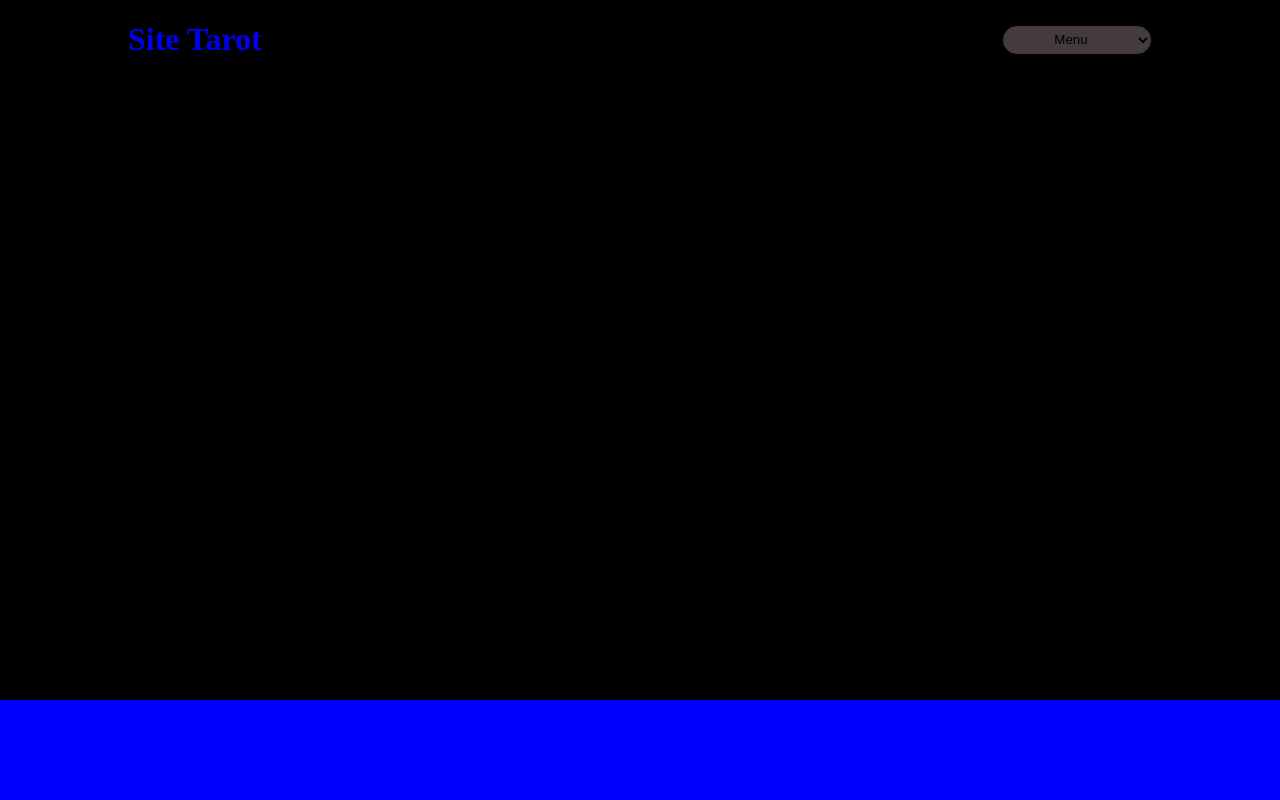
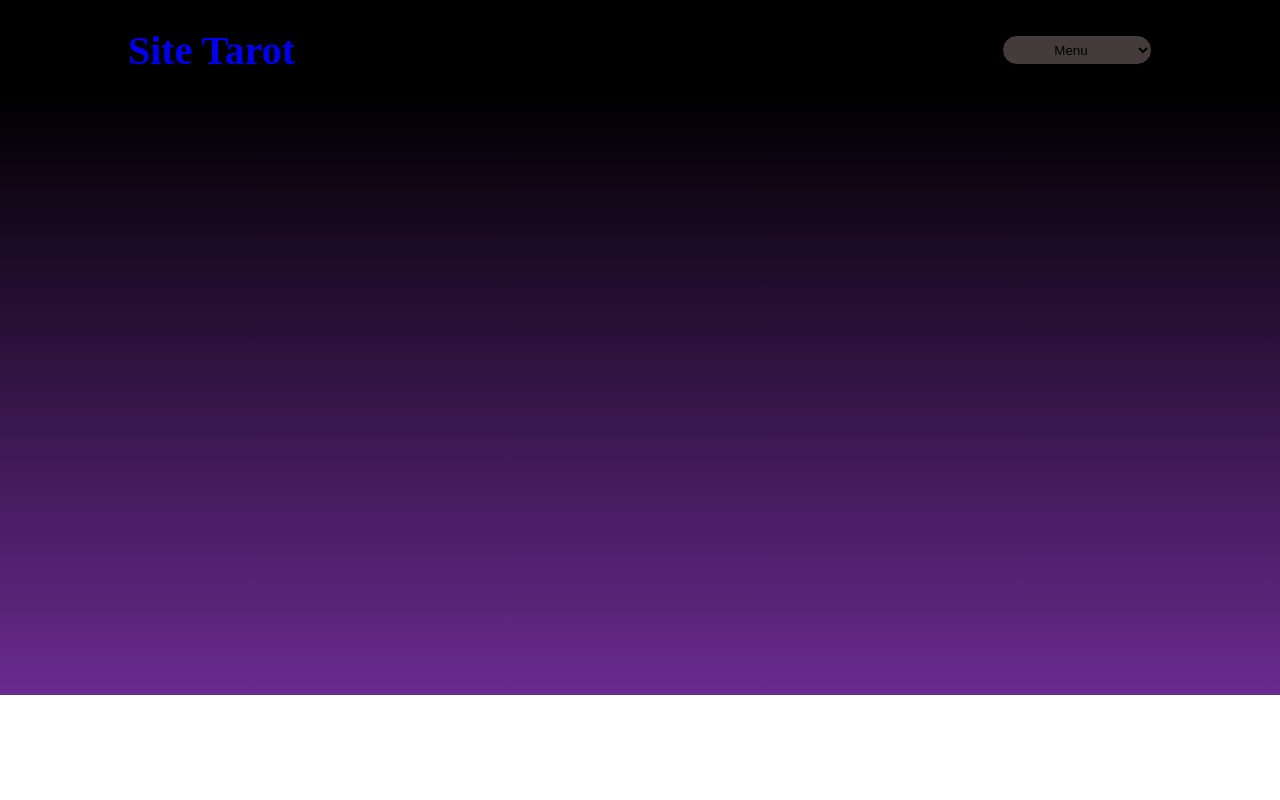
Before and after one commit to Don616/sitetarot, a plain HTML site: page Site/login.html in a window 1280 px wide. Shown: the top 800 px of the page. Drawn offline with Linux system fonts and the light colour scheme; a web font is replaced by a local one.

Commit message:
terminado o cadastro

```diff
--- a/Site/css/cadastro.css
+++ b/Site/css/cadastro.css
@@ -1,10 +1,14 @@
+html{
+    overflow: hidden;
+}
 .box1{
-    height: 530px;
+    height: 600px;
     width: 100%;
     display: flex;
     align-items: center;
     justify-content: center;
-    background-color: red;
+    /*background-color: #6a2a8f;*/
+    background-image: linear-gradient(black, #6a2a8f);
 }
 .tela{
     height: 80%;
@@ -42,7 +46,7 @@
     flex-direction: column;
     justify-content: flex-start;
     text-align: center;
-    background-color: rgba(0, 128, 0, 0.575);
+    background-color: #bfb0c78c;
     border-radius: 0px 30px 30px 0px;
 }
 
@@ -73,6 +77,7 @@
     font-style: italic;
     color: grey;
 
+
 }
 .inputs input, .inputs select,#conteudo2 button{
     padding: 3px;
@@ -82,6 +87,7 @@
     padding: 5px;
     height: 40px;
     width: 150px;
+    margin-top: 20px;
 }
 #conteudo2 select{width: 410px;}
 #conteudo2 button:hover{ border: black solid 3px; color: black; cursor: pointer;}
--- /dev/null
+++ b/Site/css/login.css
@@ -0,0 +1,12 @@
+html{
+    overflow: hidden;
+}
+.box1{
+    height: 600px;
+    width: 100%;
+    display: flex;
+    align-items: center;
+    justify-content: center;
+    /*background-color: #6a2a8f;*/
+    background-image: linear-gradient(black, #6a2a8f);
+}
--- a/Site/css/style.css
+++ b/Site/css/style.css
@@ -1,3 +1,7 @@
+@import url('https://fonts.googleapis.com/css2?family=Dancing+Script:wght@500&display=swap');
+@import url('https://fonts.googleapis.com/css2?family=Dancing+Script:wght@500&family=Indie+Flower&family=Patrick+Hand&display=swap');
+@import url('https://fonts.googleapis.com/css2?family=Dancing+Script:wght@500&family=Indie+Flower&family=Patrick+Hand&family=Zen+Antique&display=swap');
+
 html{
     scrollbar-width: none;
     scroll-behavior: smooth;
@@ -8,6 +12,9 @@ html{
 a {text-decoration: none;}
 a:visited{color:#fff}
 
+h1{
+    font-family: 'Zen Antique', serif;
+}
 body {
     padding: 0;
     margin: 0;
@@ -20,7 +27,7 @@ body {
 
 header {
 
-    height: 100px;
+    height: 95px;
     width: 100%;
     background-color: black;
 
@@ -29,15 +36,17 @@ header .container{
 
     display: flex;
     justify-content: space-between;
+    align-items: center;
 
-    align-items: center;
 
 }
 .logo{
 
-    color: white;
+    color:#fff;
     width: max-content;
     height: max-content;
+    font-size: 20px;
+
 
 }
 header .menu {
@@ -49,6 +58,7 @@ header .menu {
     border-radius: 15px;
     display: flex;
     text-align: center;
+    align-items: center;
     justify-content: center;
 
 }
--- a/Site/login.html
+++ b/Site/login.html
@@ -13,6 +13,7 @@
     <meta name="copyright" content="Don616 © 2021" />
     <link rel="shortcut icon" href="./imagens/favicon.ico" type="image/x-icon">
     <link rel="stylesheet" href="css/style.css">
+    <link rel="stylesheet" href="css/login.css">
     <title>Login</title>
 </head>
 <body>
@@ -33,26 +34,8 @@
     </header>
     <main>
         <div class="box1">
-            <div class="container">
 
-            </div>
         </div>
-        <div class="box2">
-            <div class="container">
-
-            </div>
-        </div>
-        <div class="box3">
-            <div class="container">
-
-            </div>
-        </div>
-        </main>
-        <footer>
-            <div class="container">
-
-            </div>
-        </footer>
         <script src="script/header.js"></script>
 </body>
 </html>
```
